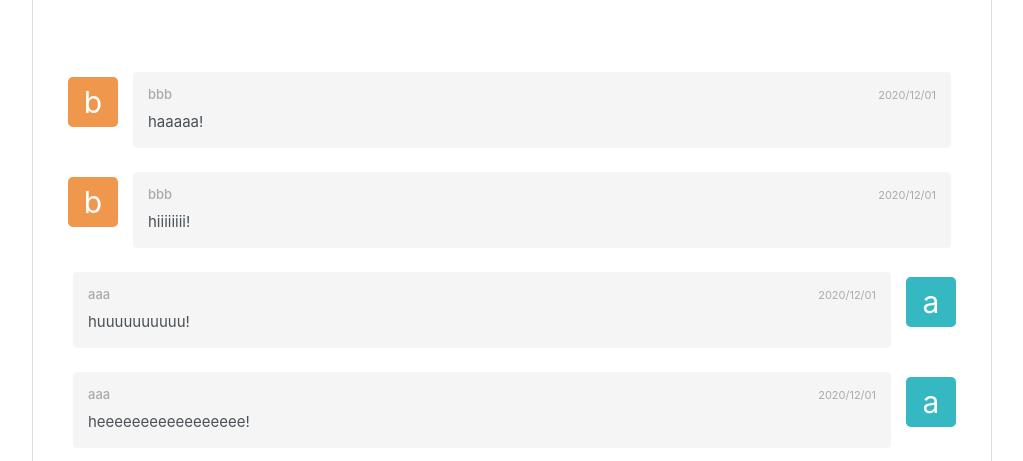
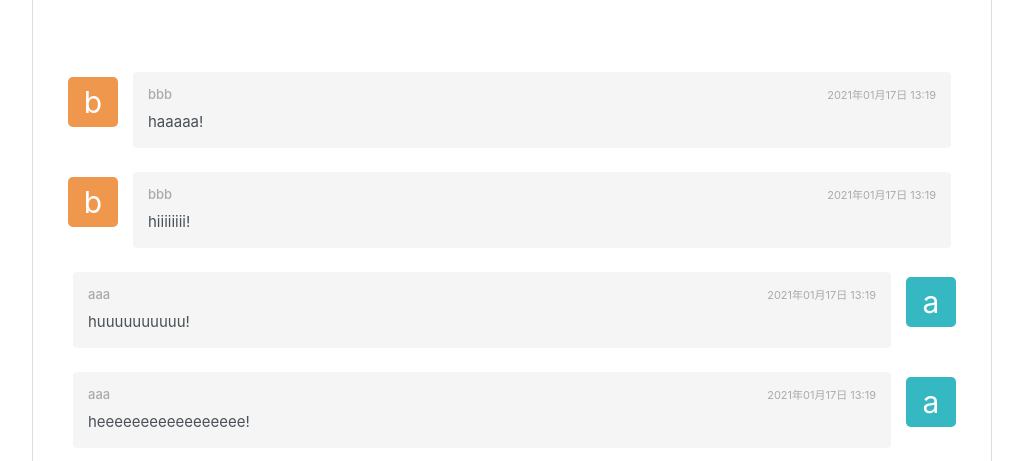
Before and after one commit to sug1t0m0/udemy_angular-ja, an Angular app: page / in a window 1280 px wide. Shown: the top 461 px of the page, without its empty margins (128-1151 px from the left). Built offline with nearby package versions, Linux system fonts and the light colour scheme.

Commit message:
Date Pipe を使って投稿日時を表示

```diff
--- a/src/app/app.component.html
+++ b/src/app/app.component.html
@@ -15,7 +15,7 @@
           <div class="media-body">
             <div class="d-flex w-100 justify-content-between">
               <h4 class="media-heading">{{comment.user.name}}</h4>
-              <small class="media-date">2020/12/01</small>
+              <small class="media-date">{{comment.date | date: 'yyyy年MM月dd日 HH:mm'}}</small>
             </div>
             <pre>{{comment.message}}</pre>
           </div>
--- a/src/app/class/comment.ts
+++ b/src/app/class/comment.ts
@@ -1,5 +1,7 @@
 import {User} from './user';
 export class Comment {
+  date: number
   constructor(public user: User, public message: string) {
+    this.date = Date.now();
   }
 }
```
